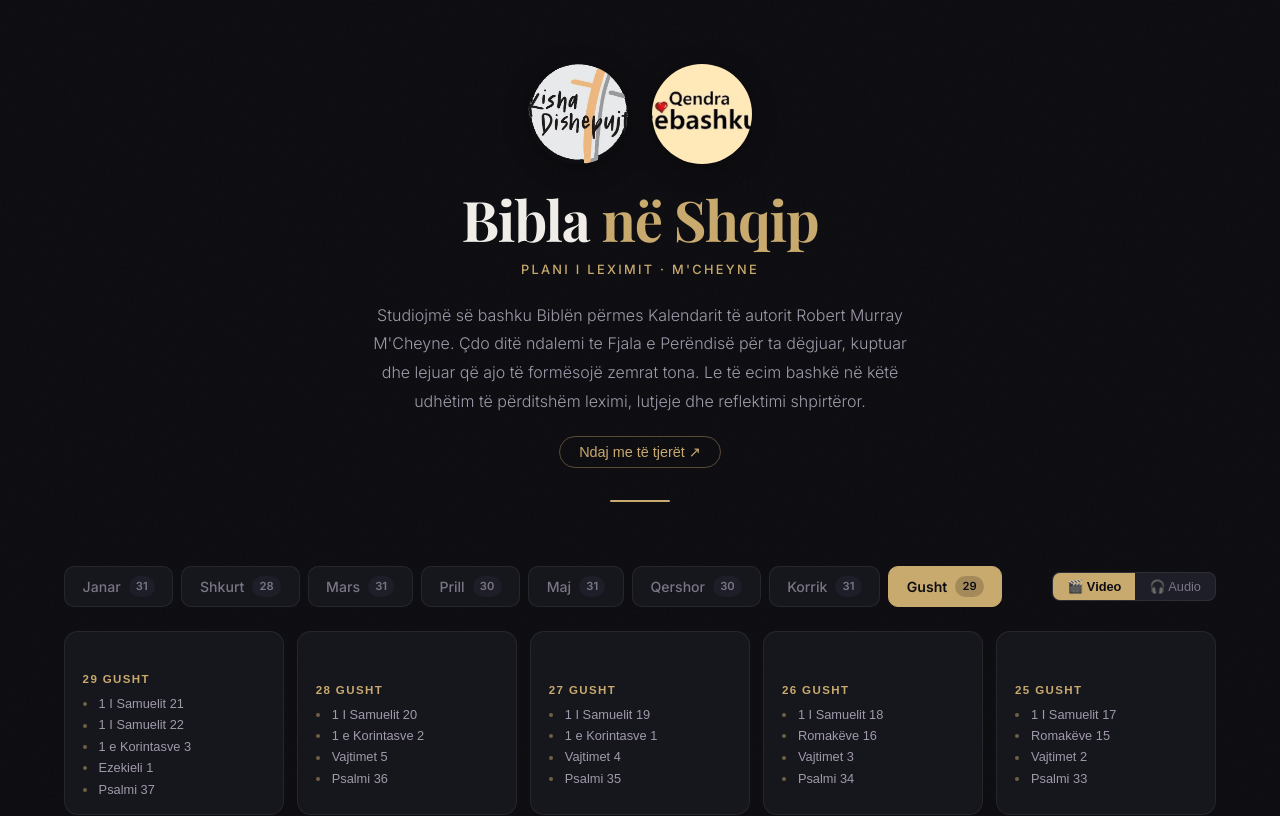
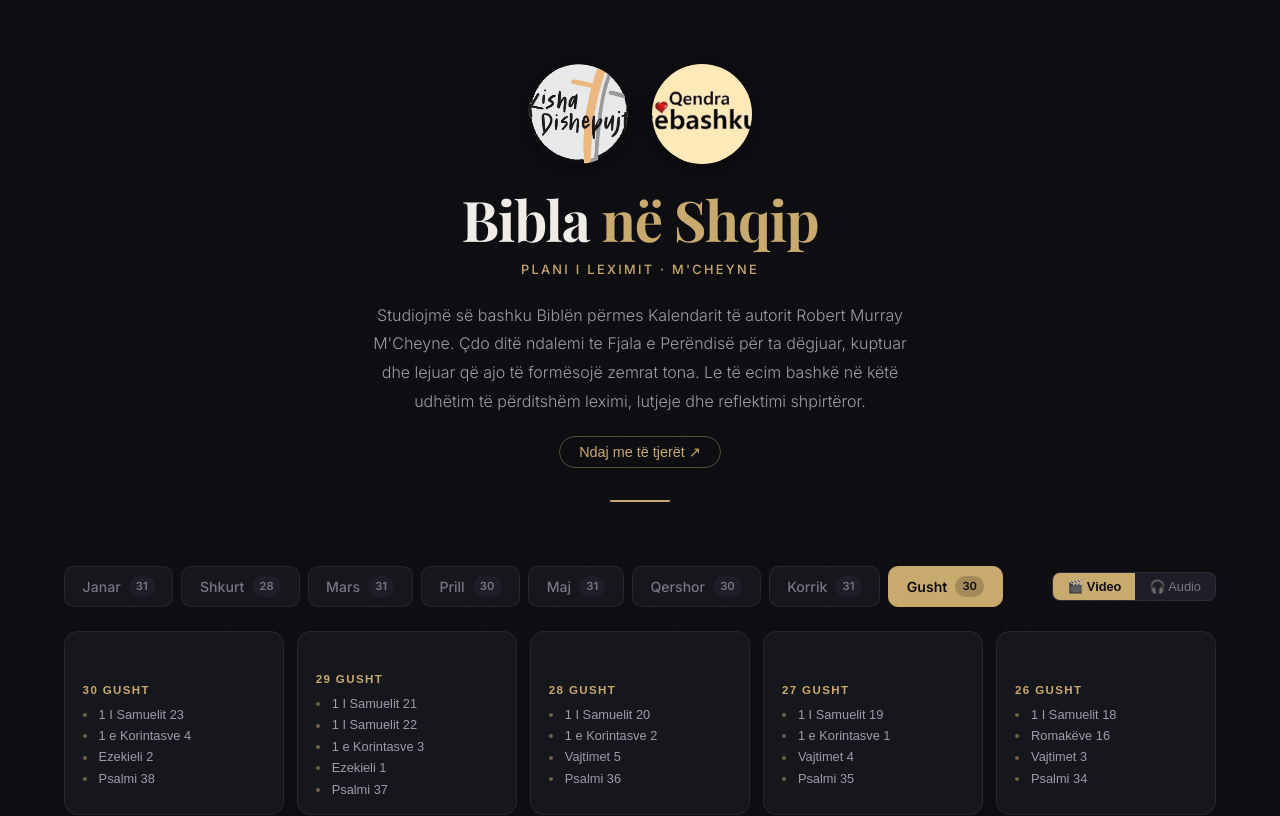
Before and after one commit to jeffandmeredith-max/bibla-shqip, a React (Vite) app: page / in a window 1280 px wide. Shown: the top 816 px of the page. Built offline with nearby package versions, Linux system fonts and the light colour scheme.

Commit message:
chore: daily update 2026-08-30

```diff
--- a/src/data/august.js
+++ b/src/data/august.js
@@ -734,5 +734,28 @@ export const august = [
         "start": 813
       }
     ]
+  },
+  {
+    "day": 30,
+    "date": "30 Gusht",
+    "videoId": "8j14r-vgV1g",
+    "readings": [
+      {
+        "title": "1 I Samuelit 23",
+        "start": 0
+      },
+      {
+        "title": "1 e Korintasve 4",
+        "start": 255
+      },
+      {
+        "title": "Ezekieli 2",
+        "start": 406
+      },
+      {
+        "title": "Psalmi 38",
+        "start": 494
+      }
+    ]
   }
 ]
```
